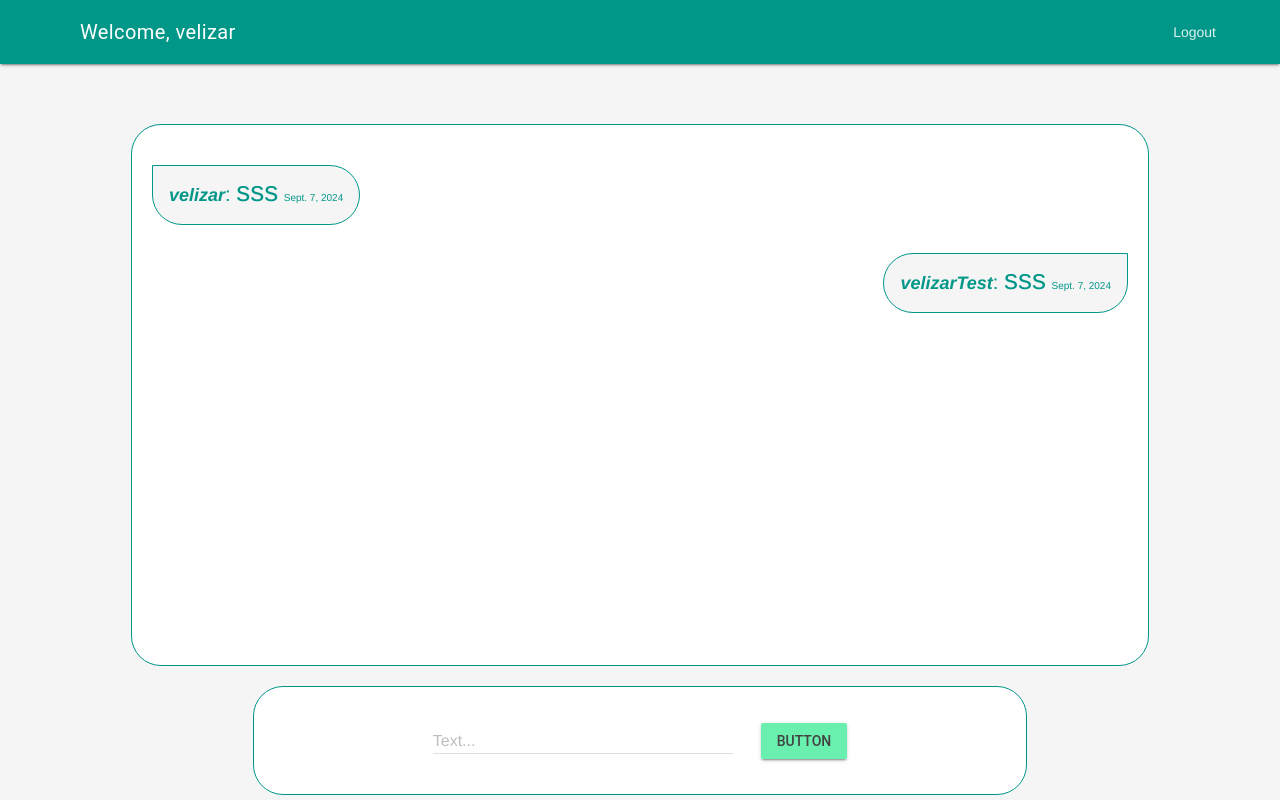
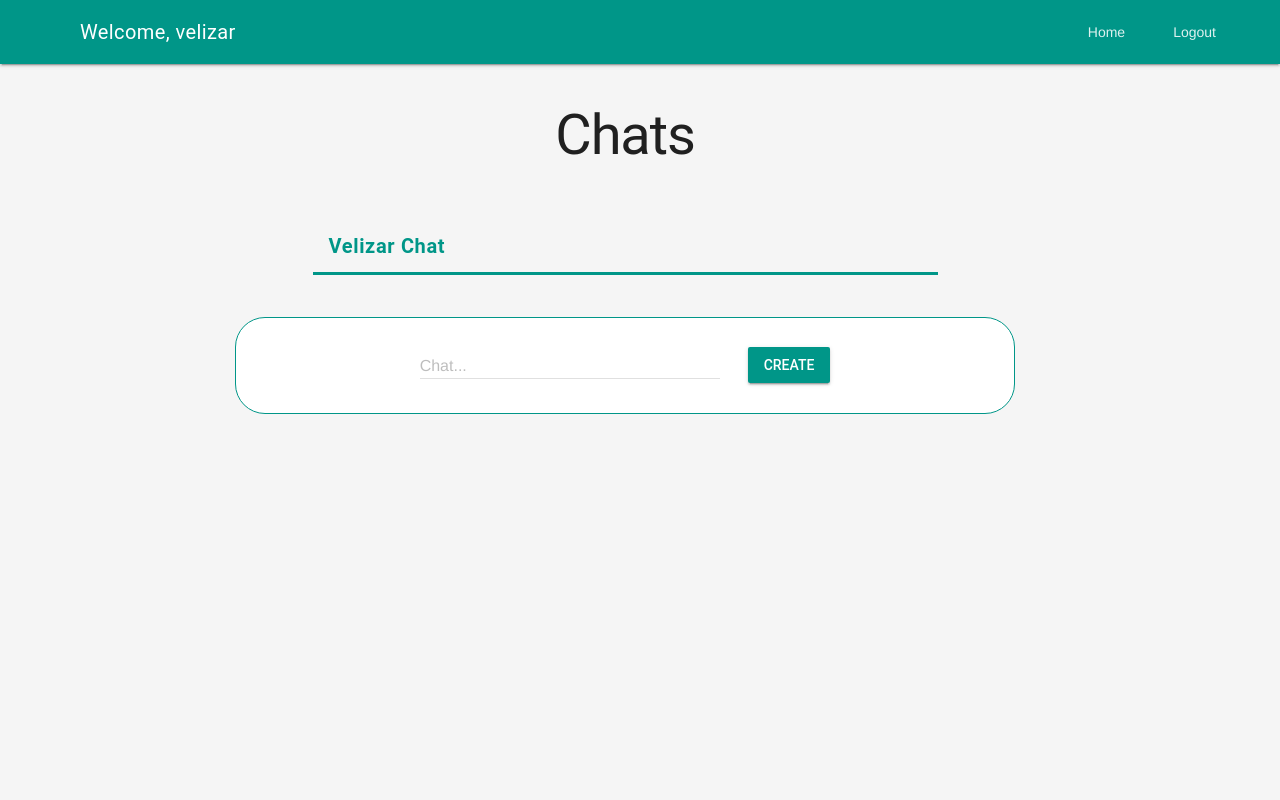
Before and after one commit to velizarganchev/Django-ChatApp, a Django app: page /chat/ in a window 1280 px wide. Run offline with Django 5.2, Linux system fonts and the light colour scheme; the first user in the database is signed in; data comes from the database, SQL or seed files in the repository.

Commit message:
feat: add home page

```diff
--- a/chat/models.py
+++ b/chat/models.py
@@ -7,7 +7,10 @@ from django.db.models.fields import DateField
 
 
 class Chat(models.Model):
+    name = models.CharField(max_length=100, default='Default Name')
     created_at = DateField(default=date.today)
+    def __str__(self):
+        return self.name
 
 
 class Message(models.Model):
--- /dev/null
+++ b/chat/routing.py
@@ -0,0 +1,6 @@
+from django.urls import re_path
+from . import consumers
+
+websocket_urlpatterns = [
+    re_path(r'ws/chat/(?P<chatId>\d+)/$', consumers.ChatConsumer.as_asgi()),
+]
--- a/chat/templates/chat/index.html
+++ b/chat/templates/chat/index.html
@@ -1,40 +1,29 @@
-{% extends "base.html" %} {% block content %}
+{% extends "base.html" %}
+{% block content %}
 
-{% if request.user.is_authenticated %}
-
-<div class="messages-container" id="messageContainer">
-    {% if messages|length < 1 %}
-        <h2 class="no-posts-message" id="noMesseges">There are no messages yet. Start the conversation!</h2>
+{% if chats|length < 1 %} <h2 class="no-posts-message" id="noMesseges">There are no chats yet. Create one!</h2>
     {% else %}
-        {% for message in messages %}
-        <div class="message-item-container {% if not message.author.is_superuser %}right{% endif %}">
-            <div class="message-item {% if not message.author.is_superuser %}right-border{% endif %}">
-                <span class="message-author">{{ message.author }}</span>:
-                <span class="message-text">{{ message.text }}</span>
-                <span class="message-date">{{ message.created_at }}</span>
-            </div>
+    <h1>Chats</h1>
+    <ul class="demo-list-item mdl-list" id="chatsList">
+        {% for chat in chats %}
+        <li class="mdl-list__item">
+            <span class="mdl-list__item-primary-content">
+                <a class="chat-item" href="/chat/{{ chat.id }}">{{ chat.name }}</a>
+            </span>
+        </li>
+        {% endfor %}
+    </ul>
+    <form id="chatForm" class="search-form" onsubmit="createChat(); return false;" method="post"
+        data-csrf="{{ csrf_token }}">
+        {% csrf_token %}
+        <div class="mdl-textfield mdl-js-textfield mdl-textfield--floating-label">
+            <input class="mdl-textfield__input" type="text" id="chatNameField">
+            <label class="mdl-textfield__label" for="sample3">Chat...</label>
         </div>
-        {% endfor %}
+        <button id="create-chat-btn" type="submit"
+            class="mdl-button mdl-js-button mdl-button--raised mdl-button--colored">
+            Create
+        </button>
+    </form>
     {% endif %}
-</div>
-
-
-<form id="messageForm" class="search-form" onsubmit="sendMessage(); return false;" method="post" data-csrf="{{ csrf_token }}" data-user="{{ request.user.username }}" data-isSuperUser="{{ request.user.is_superuser }}">
-    {% csrf_token %}
-    <div class="mdl-textfield mdl-js-textfield mdl-textfield--floating-label">
-        <input class="mdl-textfield__input" name="textmassage" id="textmassageField" type="text">
-        <label class="mdl-textfield__label" for="textmassageField">Text...</label>
-    </div>
-    <button class="mdl-button mdl-js-button mdl-button--raised mdl-js-ripple-effect mdl-button--accent">
-        Button
-    </button>
-</form>
-
-{% else %}
-<h1>Not Logged In!</h1>
-<p>
-  You are currently not logged in. Please log in! Click
-  <a href="/login/">here</a> to log in, or <a href="/register/">register</a> if
-  you don't have an account.
-</p>
-{% endif %} {% endblock %}
+    {% endblock %}
--- a/chat/views.py
+++ b/chat/views.py
@@ -1,3 +1,4 @@
+import json
 from django.http import HttpResponseRedirect, JsonResponse
 from django.shortcuts import render
 from django.core import serializers
@@ -7,9 +8,34 @@ from django.contrib.auth.decorators import login_required
 
 from chat.models import Chat, Message
 
+
 @login_required(login_url="/login/")
 def index(request):
-    myChat = Chat.objects.get(id=1)
+    chats = Chat.objects.all()
+
+    if request.method == "POST":
+        chat_name = request.POST["chatname"]
+        if chat_name:
+            new_chat = Chat.objects.create(
+                name=chat_name,
+            )
+
+            serialized_obj = serializers.serialize("json", [new_chat])
+
+            serialized_data = json.loads(serialized_obj)[0]
+            response_data = {
+                'id': serialized_data['pk'],
+                'name': serialized_data['fields']['name'],
+                'created_at': serialized_data['fields']['created_at'],
+            }
+            return JsonResponse(response_data, safe=False)
+
+        chats = Chat.objects.all()
+    return render(request, "chat/index.html", {"chats": chats})
+
+
+def single_chat_view(request, chat_id):
+    myChat = Chat.objects.get(id=chat_id)
     chatMessages = Message.objects.filter(chat=myChat)
 
     if request.method == "POST":
@@ -31,7 +57,7 @@ def index(request):
 
         chatMessages = Message.objects.filter(chat=myChat)
 
-    return render(request, "chat/index.html", {"messages": chatMessages})
+    return render(request, "chat/single_chat.html", {"messages": chatMessages, "chat": myChat.name, "chatId": chat_id})
 
 
 def register_view(request):
--- a/first_django_app/urls.py
+++ b/first_django_app/urls.py
@@ -16,12 +16,15 @@ Including another URLconf
 """
 from django.contrib import admin
 from django.urls import path
+from django.views.generic import RedirectView
 
-from chat.views import index, login_view, register_view, logout_view
+from chat.views import index, login_view, register_view, logout_view, single_chat_view
 
 urlpatterns = [
     path('admin/', admin.site.urls),
-    path('chat/', index),
+    path('', RedirectView.as_view(pattern_name='index'), name='home'),
+    path('chat/', index, name='index'),
+    path('chat/<int:chat_id>', single_chat_view , name='single_chat'),
     path('login/', login_view, name='login'),
     path('logout/', logout_view, name='logout'),
     path('register/', register_view),
--- a/static/css/style.css
+++ b/static/css/style.css
@@ -3,12 +3,11 @@ body {
 }
 
 .page-content {
-  margin-top: 30px;
   display: flex;
   flex-direction: column;
   align-items: center;
   justify-content: center;
-  padding: 30px;
+  padding: 10px 30px 30px 0px;
   background-color: whitesmoke;
 
   p {
@@ -20,7 +19,7 @@ body {
     padding: 40px 20px 20px 20px;
     border: 1px solid rgb(0, 150, 136);
     border-radius: 30px;
-    height: 60vh;
+    height: 40vh;
     display: flex;
     flex-direction: column;
     gap: 28px;
@@ -98,7 +97,7 @@ body {
     align-items: center;
     justify-content: center;
     gap: 28px;
-    padding: 20px;
+    padding: 14px;
     border: 1px solid rgb(0, 150, 136);
     border-radius: 30px;
     background-color: white;
@@ -151,4 +162,19 @@ body {
     color: rgb(143 157 156) !important;
     border-color: rgb(143 157 156) !important;
   }
+
+  .mdl-list {
+    width: 50%;
+  }
+
+  .chat-item {
+    text-decoration: none;
+    font-size: 20px;
+    font-weight: 600;
+    color: #009688;
+  }
+
+  .mdl-list__item{
+    border-bottom: 3px solid #009688;
+  }
 }
--- a/static/js/main.js
+++ b/static/js/main.js
@@ -3,13 +3,15 @@ function init() {
   if (messageContainer) {
     setTimeout(() => {
       messageContainer.scrollTop = messageContainer.scrollHeight;
-    }, 50); // 100ms Verzögerung
+    }, 50);
   }
 }
 
 async function sendMessage() {
   const textmassageField = document.getElementById("textmassageField");
+  if (textmassageField.value !== "") {
     const csrfToken = messageForm.getAttribute("data-csrf");
+    const chatId = messageForm.getAttribute("data-chatId");
     const username = messageForm.getAttribute("data-user");
     const superUser = messageForm.getAttribute("data-isSuperUser") === "True";
 
@@ -18,8 +20,7 @@ async function sendMessage() {
     fd.append("csrfmiddlewaretoken", csrfToken);
 
     messageContainer.innerHTML += `
-      <div id="itemToDelete" class="message-item-container ${
-        !superUser ? "right" : ""
+      <div id="itemToDelete" class="message-item-container ${!superUser ? "right" : ""
       }">
           <div class="message-item ${!superUser ? "right-border" : ""} gray">
               <span class="message-author">${username}</span>:
@@ -28,7 +29,7 @@ async function sendMessage() {
       </div>`;
 
     try {
-    const res = await fetch("/chat/", {
+      const res = await fetch(`/chat/${chatId}`, {
         method: "POST",
         body: fd,
       });
@@ -57,4 +58,51 @@ async function sendMessage() {
       console.error("An error occurred:", error);
     }
     document.getElementById("textmassageField").value = "";
+  } else {
+    const messageInputEmpty = document.getElementById('message-input-empty');
+    if (messageInputEmpty) {
+      const emptyMessage = document.createElement('p');
+      emptyMessage.id = "emptyMessage";
+      emptyMessage.className = "empty-message";
+      emptyMessage.textContent = "Please enter your message!";
+
+      messageInputEmpty.appendChild(emptyMessage);
+
+      setTimeout(() => {
+        if (emptyMessage.parentNode) {
+          emptyMessage.parentNode.removeChild(emptyMessage);
         }
+      }, 2500);
+    }
+  }
+}
+
+async function createChat() {
+  const chatName = document.getElementById("chatNameField");
+  const csrfToken = chatForm.getAttribute("data-csrf");
+
+  const fd = new FormData();
+  fd.append("chatname", chatName.value);
+  fd.append("csrfmiddlewaretoken", csrfToken);
+
+  try {
+
+    const res = await fetch(`/chat/`, {
+      method: "POST",
+      body: fd,
+    });
+
+    const toJson = await res.json();
+
+    chatsList.innerHTML += `<li class="mdl-list__item">
+            <span class="mdl-list__item-primary-content">
+                <a class="chat-item" href="/chat/${toJson.id}">${toJson.name}</a>
+            </span>
+        </li>`;
+
+    document.getElementById("chatNameField").value = "";
+
+  } catch (error) {
+    console.error("An error occurred:", error);
+  }
+}
--- a/templates/base.html
+++ b/templates/base.html
@@ -1,16 +1,11 @@
 <!DOCTYPE html>
 <html lang="en">
+
 <head>
   <meta charset="UTF-8" />
   <meta name="viewport" content="width=device-width, initial-scale=1.0" />
-    <link
-      rel="stylesheet"
-      href="https://fonts.googleapis.com/icon?family=Material+Icons"
-    />
-    <link
-      rel="stylesheet"
-      href="https://code.getmdl.io/1.3.0/material.teal-green.min.css"
-    />
+  <link rel="stylesheet" href="https://fonts.googleapis.com/icon?family=Material+Icons" />
+  <link rel="stylesheet" href="https://code.getmdl.io/1.3.0/material.teal-green.min.css" />
   {% load static %}
   <link rel="stylesheet" href="{% static 'css/style.css' %}" />
   <script src="../static/js/main.js"></script>
@@ -32,6 +27,7 @@
         <div class="mdl-layout-spacer"></div>
         <!-- Navigation. We hide it in small screens. -->
         <nav class="mdl-navigation mdl-layout--large-screen-only">
+          <a class="mdl-navigation__link" href="/chat/">Home</a>
           {% if request.user.is_authenticated %}
           <a class="mdl-navigation__link" href="/logout/">Logout</a>
           {% else %}
@@ -41,9 +37,24 @@
       </div>
     </header>
     <div class="mdl-layout__drawer">
-        <span class="mdl-layout-title">Title</span>
+      {% if request.user.is_authenticated %}
+      {% with username=request.user.username %}
+      {% if username|length > 8 %}
+      <span class="mdl-layout-title">Welcome, {{ username|slice:":8" }}...</span>
+      {% else %}
+      <span class="mdl-layout-title">Welcome, {{ username }}</span>
+      {% endif %}
+      {% endwith %}
+      {% else %}
+      <span class="mdl-layout-title">Welcome, Please login!</span>
+      {% endif %}
       <nav class="mdl-navigation">
-          <a class="mdl-navigation__link" href="">Link</a>
+        <a class="mdl-navigation__link" href="/chat/">Home</a>
+        {% if request.user.is_authenticated %}
+        <a class="mdl-navigation__link" href="/logout/">Logout</a>
+        {% else %}
+        <a class="mdl-navigation__link" href="/login/">Login</a>
+        {% endif %}
       </nav>
     </div>
     <main class="mdl-layout__content">
@@ -54,4 +65,5 @@
     </main>
   </div>
 </body>
+
 </html>
```
Also changed, not shown: other parts of static/css/style.css (+12 -0 lines), chat/consumers.py (added, +43 -0 lines), chat/templates/chat/single_chat.html (added, +41 -0 lines), first_django_app/asgi.py (+12 -0 lines), first_django_app/settings.py (+13 -29 lines), db.sqlite3. Lines whose indentation alone changed are shown as unchanged.
